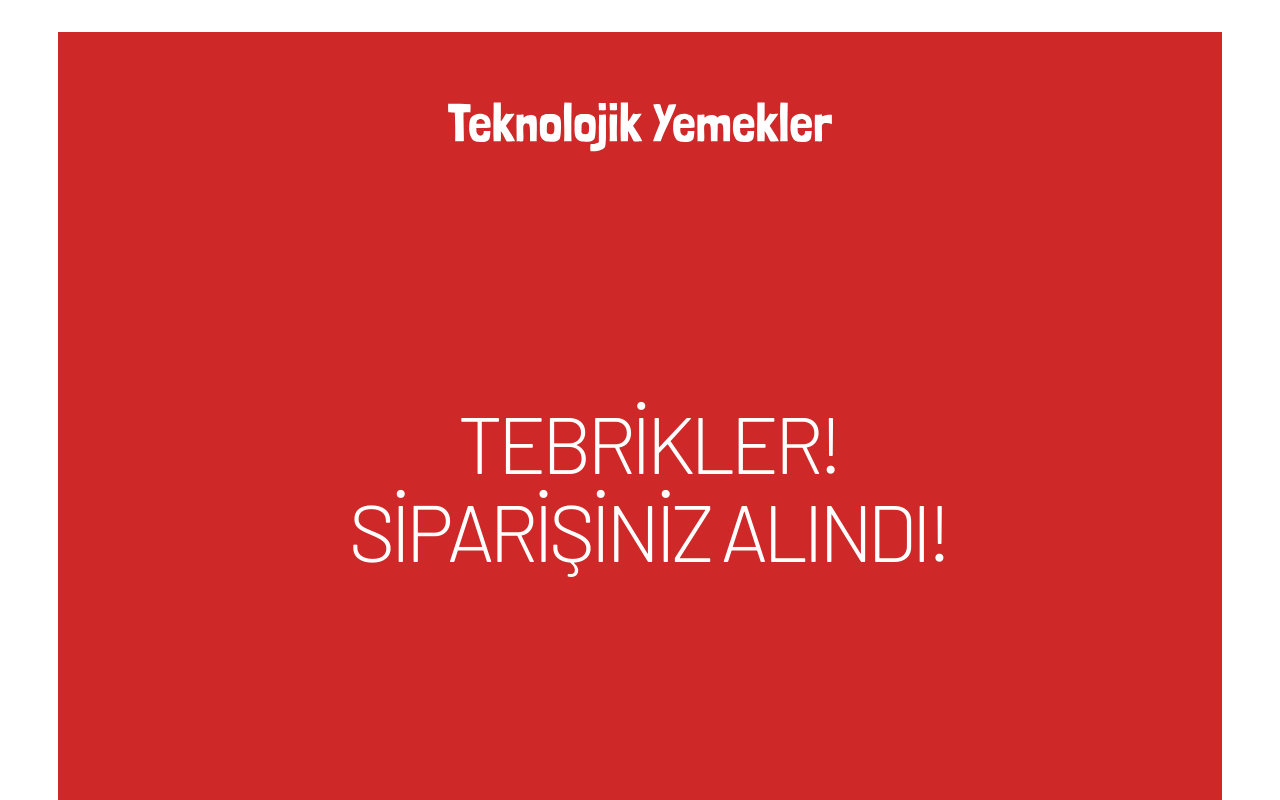
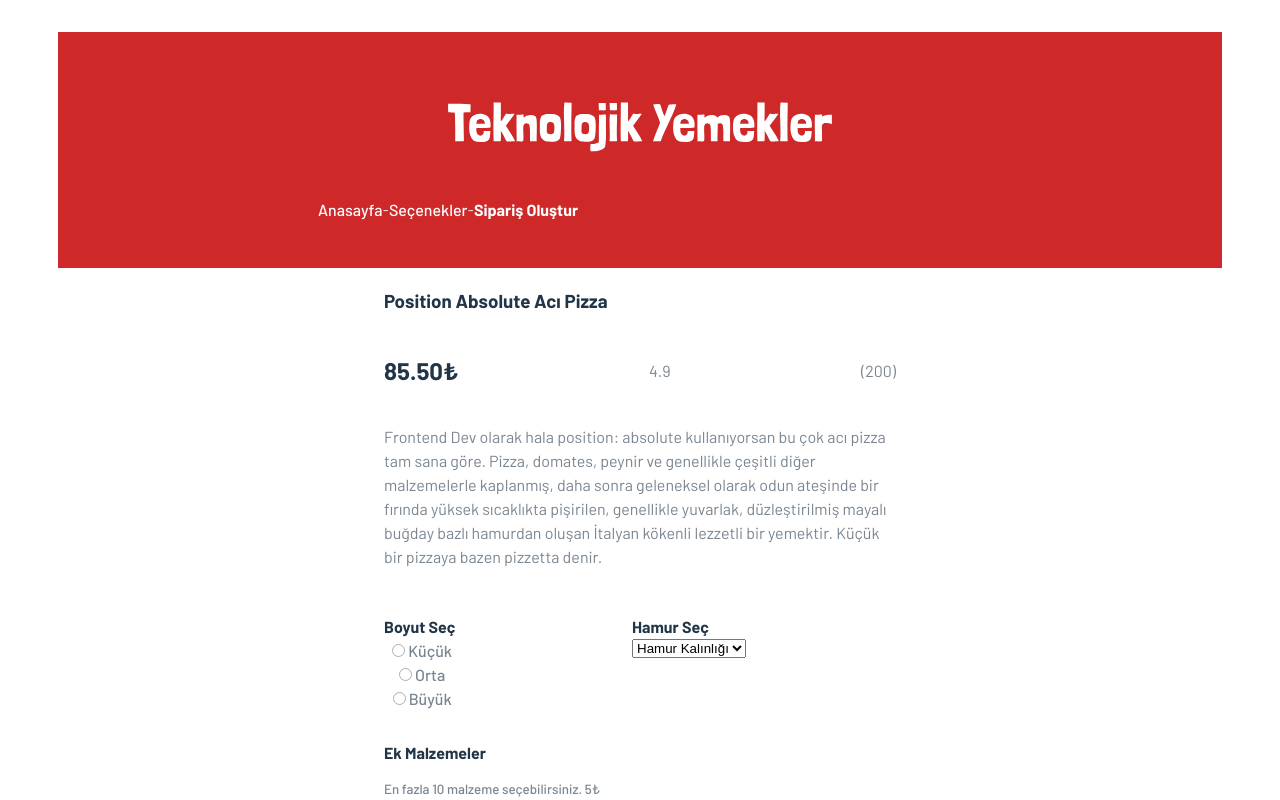
Before and after one commit to asyaisbil/Pizza_Website, a React (Vite) app: page /order in a window 1280 px wide. Shown: the top 800 px of the page. Built offline with nearby package versions, Linux system fonts and the light colour scheme; a web font is replaced by a local one.

Commit message:
ara ekleme

```diff
--- a/src/App.jsx
+++ b/src/App.jsx
@@ -6,15 +6,26 @@ import React from 'react';
 import OrderPage from './pages/OrderPage';
 import HomePage from './pages/HomePage';
 import SuccessPage from './pages/SuccessPage';
+import { BrowserRouter, Switch, Route } from 'react-router-dom';
 
-function App() {
+export default function App() {
   const [count, setCount] = useState(0)
 
   return (
     <div>
-      <SuccessPage />
+      <BrowserRouter>
+        <Switch>
+          <Route exact path="/">
+            <HomePage />
+          </Route>
+          <Route path="/order">
+            <OrderPage />
+          </Route>
+          <Route path="/success">
+            <SuccessPage />
+          </Route>
+        </Switch>
+      </BrowserRouter>
     </div>
   );
 }
-
-export default App
--- a/src/components/Home/Header.jsx
+++ b/src/components/Home/Header.jsx
@@ -1,8 +1,10 @@
 
 import React from "react";
-import { Button } from "reactstrap";
+import { Link } from "react-router-dom";
+
 
 export default function Header() {
+
     return (
         <header>
             <div style={{
@@ -14,9 +16,9 @@ export default function Header() {
             }}>
                 <img src="/../../../images/iteration-1-images/logo.svg" />
                 <h1>KOD ACIKTIRIR, PİZZA DOYURUR</h1>
-                <Button className="button">
+                <Link style={{ color: "white", fontFamily: "Barlow" }} to="/order" className="button">
                     ACIKTIM
-                </Button>
+                </Link>
             </div>
         </header>
     )
--- a/src/components/Order/Header.jsx
+++ b/src/components/Order/Header.jsx
@@ -1,5 +1,6 @@
 
 import React from "react";
+import { Link, NavLink } from "react-router-dom";
 
 export default function Header() {
     return (
@@ -8,11 +9,11 @@ export default function Header() {
                 src="/../../images/iteration-1-images/logo.svg"
             />
             <div className="order-buttons">
-                <button>Anasayfa</button>
+                <NavLink style={{ color: "white", fontFamily: "Barlow" }} activeStyle={{ fontWeight: "700" }} to="/" exact >Anasayfa</NavLink>
                 <p>-</p>
-                <button>Seçenekler</button>
+                <NavLink style={{ color: "white", fontFamily: "Barlow" }} activeStyle={{ fontWeight: "700" }} to="/" exact >Seçenekler</NavLink>
                 <p>-</p>
-                <button>Sipariş Oluştur</button>
+                <NavLink style={{ color: "white", fontFamily: "Barlow" }} activeStyle={{ fontWeight: "700" }} to="/order">Sipariş Oluştur</NavLink>
             </div>
         </header>
     )
```
